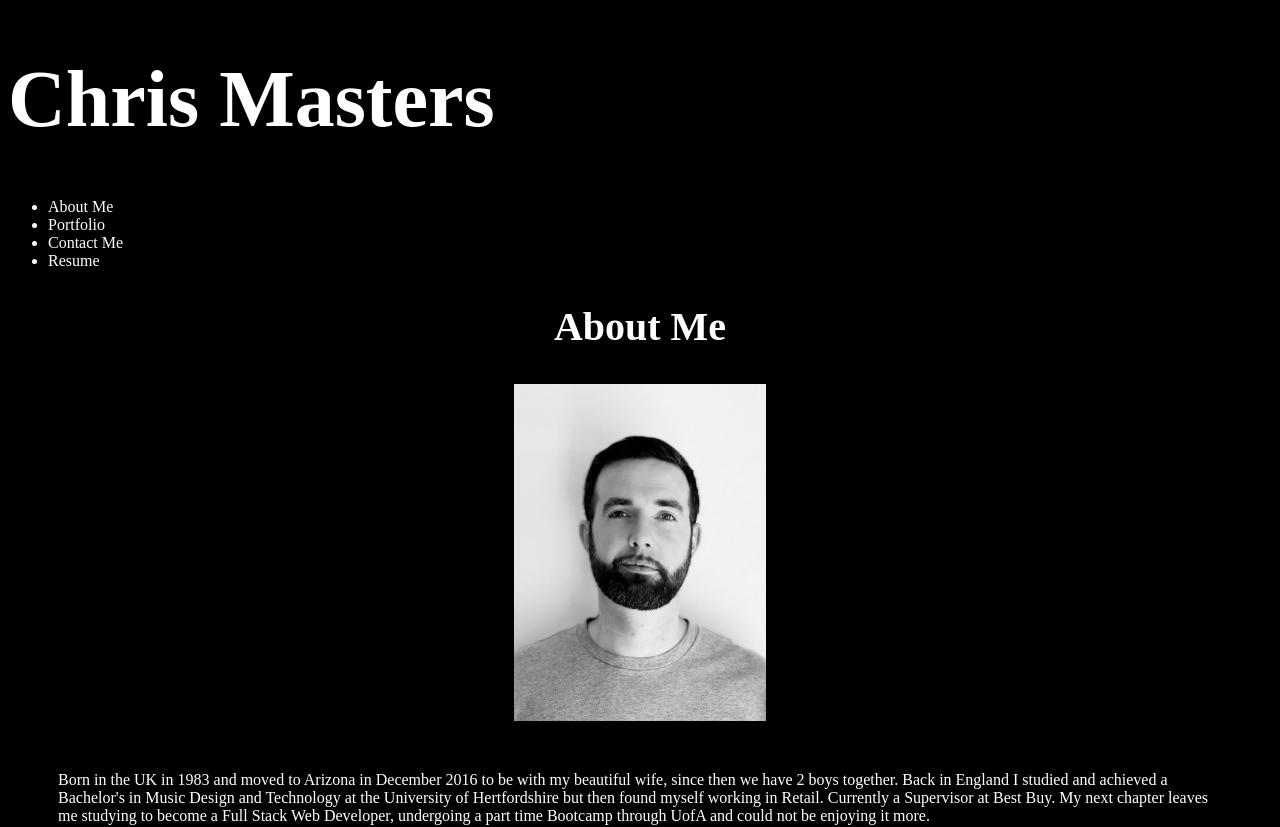
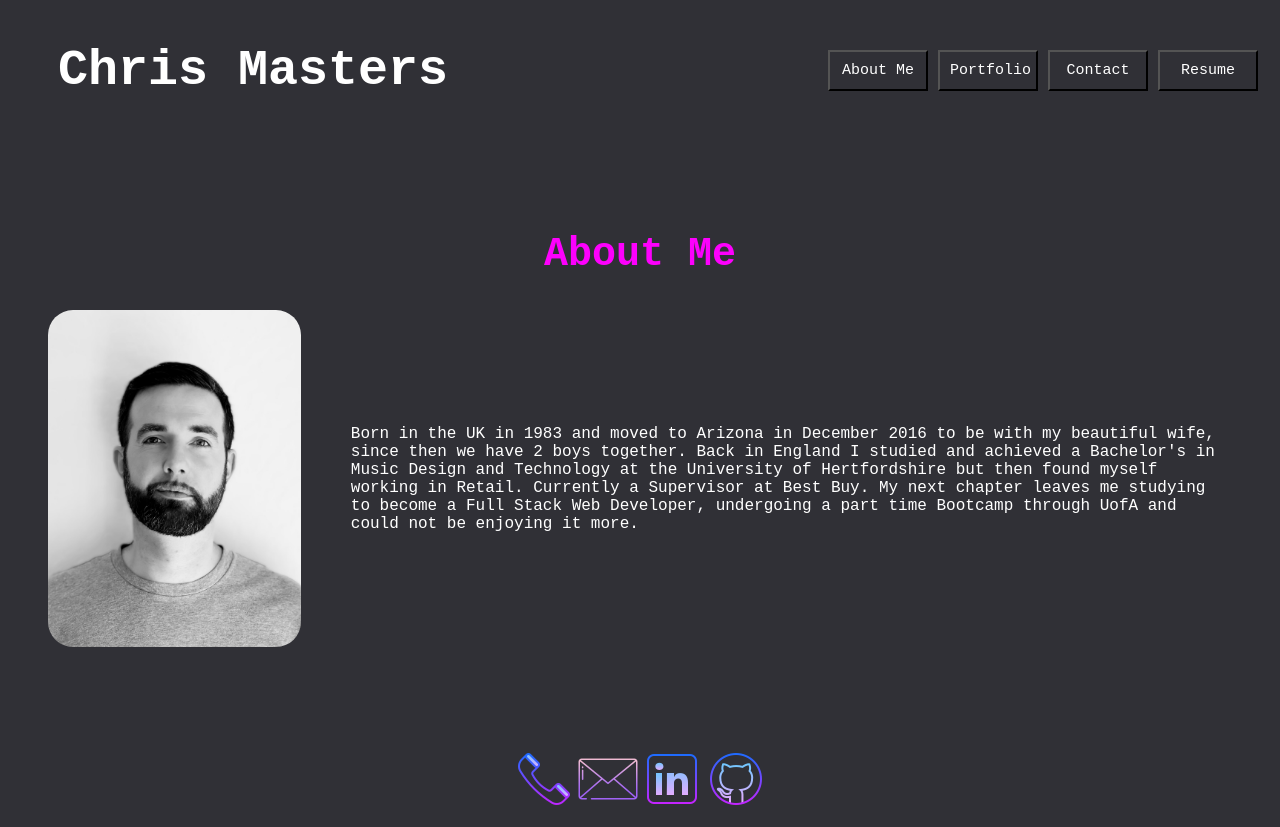
Before and after one commit to CWMasters/my-portfolio, a React (Create React App) app: page / in a window 1280 px wide. Shown: the top 827 px of the page. Built offline with nearby package versions, Linux system fonts and the light colour scheme.

Commit message:
style edits

```diff
--- a/public/index.html
+++ b/public/index.html
@@ -24,7 +24,7 @@
       work correctly both with client-side routing and a non-root public URL.
       Learn how to configure a non-root public URL by running `npm run build`.
     -->
-    <title>React App</title>
+    <title>Chris Masters Portfolio</title>
   </head>
   <body>
     <noscript>You need to enable JavaScript to run this app.</noscript>
--- a/src/App.js
+++ b/src/App.js
@@ -3,6 +3,7 @@ import Header from './components/Header';
 import About from './components/About';
 import Portfolio from './components/Portfolio';
 import Contact from './components/Contact';
+import Resume from './components/Resume';
 import Footer from './components/Footer';
 
 
@@ -20,8 +21,8 @@ function App() {
           {currentPage === 'About' ? <About></About> : ''}
           {currentPage === 'Portfolio' ? <Portfolio></Portfolio> : ''}
           {currentPage === 'Contact' ? <Contact></Contact> : ''}
+          {currentPage === 'Resume' ? <Resume></Resume> : ''}
           <Footer></Footer>
-
         </main>
 
 
--- a/src/components/About.js
+++ b/src/components/About.js
@@ -1,5 +1,6 @@
 import React from "react";
 import myPic from "../assets/images/mypic.jpg";
+
 
 function About() {
     return (
--- a/src/components/Header.js
+++ b/src/components/Header.js
@@ -6,8 +6,9 @@ function Header(props) {
 
 
 return (
-    <header>
-       <div className='flex-row name-header'>
+    <header className='container'>
+                {/* className='flex-row justify-space-between' */}
+       <div className='name-header'>
            <h1>Chris Masters</h1>
        </div>
        <div className='navigation'>
--- a/src/components/Nav.js
+++ b/src/components/Nav.js
@@ -5,25 +5,42 @@ function Nav(props) {
 
     return (
         <nav>
-            <ul className='flex-row pages-tab'>
-                <li className={currentPage === 'about' ? 'navActive' : ''}>
-                   <span onClick={() => setCurrentPage('About')}>About Me</span>
-                </li>
+            <div className='pages-tab'>
 
-                <li className={currentPage === 'portfolio' ? 'navActive' : ''}>
+            <div className='nav-btn1'>
+                <button className='nav-btn'>
+                  <a className={currentPage === 'about' ? 'navActive' : ''}>
+                    <span onClick={() => setCurrentPage('About')}>About Me</span>
+                  </a>
+                </button>
+            </div>
+
+            <div className='nav-btn2'>
+                <button className='nav-btn'>
+                  <a className={currentPage === 'portfolio' ? 'navActive' : ''}>
                    <span onClick={() => setCurrentPage('Portfolio')}>Portfolio</span>
-                </li>
+                  </a>
+                </button>
+            </div>
 
-                <li className={currentPage === 'contact' ? 'navActive' : ''}>
-                   <span onClick={() => setCurrentPage('Contact')}>Contact Me</span>
-                </li>
+            <div className='nav-btn3'>
+                <button className='nav-btn'>
+                  <a className={currentPage === 'contact' ? 'navActive' : ''}>
+                   <span onClick={() => setCurrentPage('Contact')}>Contact</span>
+                  </a>
+                </button>
+            </div>
 
-                <li className={currentPage === 'resume' ? 'navActive' : ''}>
+            <div className='nav-btn4'>
+                <button className='nav-btn'>
+                  <a className={currentPage === 'resume' ? 'navActive' : ''}>
                    <span onClick={() => setCurrentPage('Resume')}>Resume</span>
-                </li>
+                  </a>
+                </button>
+            </div>
 
 
-            </ul>
+            </div>
         </nav>
     )
 
--- a/src/components/Portfolio.js
+++ b/src/components/Portfolio.js
@@ -1,6 +1,5 @@
 import React from 'react';
 import Project from './Project';
-
 
 function Portfolio() {
     const projectArr = [
--- a/src/components/Project.js
+++ b/src/components/Project.js
@@ -1,28 +1,30 @@
 import React from 'react';
-import {Card, Button} from 'react-bootstrap';
+import Card from 'react-bootstrap/Card';
 
 function Project(props) {
     return (
         <div>
             <h2>{props.projectArr.name}</h2>
+
             <caption>{props.projectArr.tech}</caption>
+
             <div>
-            <a href={props.projectArr.github}>Github</a>
+                <a href={props.projectArr.github}>Github</a>
             </div>
+
             <div>
-            <a href={props.projectArr.link}>Link</a>
+                <a href={props.projectArr.link}>Link</a>
             </div>
-            <img src={props.projectArr.image} alt="project pic"></img>
+
+            <img src={props.projectArr.img} alt="project pic"></img>
         </div>
 
-
-
-    )
-};
+    );
+}
 
 
 
 
-// template for displaying portfolio
+
 
 export default Project;
--- a/src/components/Resume.js
+++ b/src/components/Resume.js
@@ -0,0 +1,35 @@
+import React from 'react';
+
+function Resume() {
+    return (
+
+
+        <section>
+            <h2 className='res-header'>Resume</h2>
+
+             <div>
+                <h3 className='res-subhead'>Full Stack Skills</h3>
+                <ul className='res-list'>
+                    <li>HTML</li>
+                    <li>CSS</li>
+                    <li>JavaScript</li>
+                    <li>Bootstrap</li>
+                    <li>Handlebars</li>
+                    <li>PWA</li>
+                    <li>SQL</li>
+                    <li>Sequelize</li>
+                    <li>JQuery</li>
+                    <li>Node.js</li>
+                    <li>React</li>
+                    <li>Express</li>
+                    <li>MongoDB</li>
+                    <li>API's</li>
+                </ul>
+             </div>
+
+        </section>
+    )
+};
+
+
+export default Resume;
--- a/src/index.css
+++ b/src/index.css
@@ -14,34 +14,44 @@ code {
 
 
 * {
-  background-color: black;
+  background-color: #303036;
+  /* color: #fffaff; */
   color: white;
+  font-family: 'Courier New', Courier, monospace;
 }
 
+/* html {
+  background-image: url(./assets/images/background.png);
+  background-size: cover;
+  height: 100%;
+  width: 100%;
+  position: absolute;
+
+
+} */
+
 /* ABOUT COMPONENT */
-
-/* .container {
-  display: flex;
-  align-items: center;
-} */
 
 .myPic {
   width: 20%;
   display: block;
-  margin-left: auto;
-  margin-right: auto;
+  /* margin-left: auto; */
+  /* margin-right: auto; */
+  border-radius: 25px;
+  margin-left: 40px;
 }
 
 /* header */
 #about {
   text-align: center;
   font-size: 40px;
-  color: white;
+  margin-top: 100px;
+  color: #fd00fd;
+  /* font-weight: none; */
 }
 
 .myInfo {
   margin: 50px;
-  color: white;
 }
 
 /* ABOUT COMPONENT END */
@@ -54,7 +64,6 @@ code {
 /* text */
 #contact-form {
   margin: 0 0 0 50px ;
-  color: white;
 }
 
 /* button */
@@ -67,12 +76,13 @@ code {
 #contact {
   text-align: center;
   font-size: 40px;
-  color: white;
+  margin-top: 100px;
 }
 
 textarea, input {
   background-color: white;
   width: 500px;
+  font-size: 15px;
 }
 
 /* CONTACT COMPONENT END */
@@ -83,7 +93,7 @@ textarea, input {
 
 .footer {
   text-align: center;
-  margin: 150px;
+  margin: 100px;
 }
 
 /* FOOTER COMPONENT END */
@@ -92,17 +102,41 @@ textarea, input {
 
 /* HEADER COMPONENT */
 
+/* main title and nav */
+.container {
+  display: flex;
+  align-items: center;
+}
+
+/* main title (my name) */
 .name-header {
-  color: white;
-  font-size: 40px;
+  font-size: 25px;
+  margin-left: 50px;
+}
+
+/* nav tabs */
+.pages-tab {
+ margin-left: 380px;
+ display: flex;
+
+}
+
+/* nav tabs divs */
+.nav-btn {
+  padding: 10px;
+  font-size: 15px;
+  width: 100px;
+  white-space: nowrap;
+  /* background-color: purple; */
+}
+
+.nav-btn1, .nav-btn2, .nav-btn3, .nav-btn4 {
+  margin-right: 10px;
 }
 
 .navigation {
-  color: white;
-}
 
-.pages-tab {
-
+  /* margin-left: 300px; */
 }
 
 /* HEADER COMPONENT END */
@@ -115,9 +149,26 @@ textarea, input {
 /* PORTFOLIO COMPONENT */
 
 .port-header {
-  color: white;
+  /* color: white; */
   font-size: 40px;
   text-align: center;
+  margin-top: 100px;
 }
 
 /* PORTFOLIO COMPONENT END */
+
+
+
+/* RESUME COMPONENT */
+
+.res-header {
+  font-size: 40px;
+  text-align: center;
+  margin-top: 100px;
+}
+
+.res-subhead, .res-list {
+  margin-left: 200px;
+}
+
+/* RESUME COMPONENT END */
```
Also changed, not shown: src/assets/images/background.png (added).
